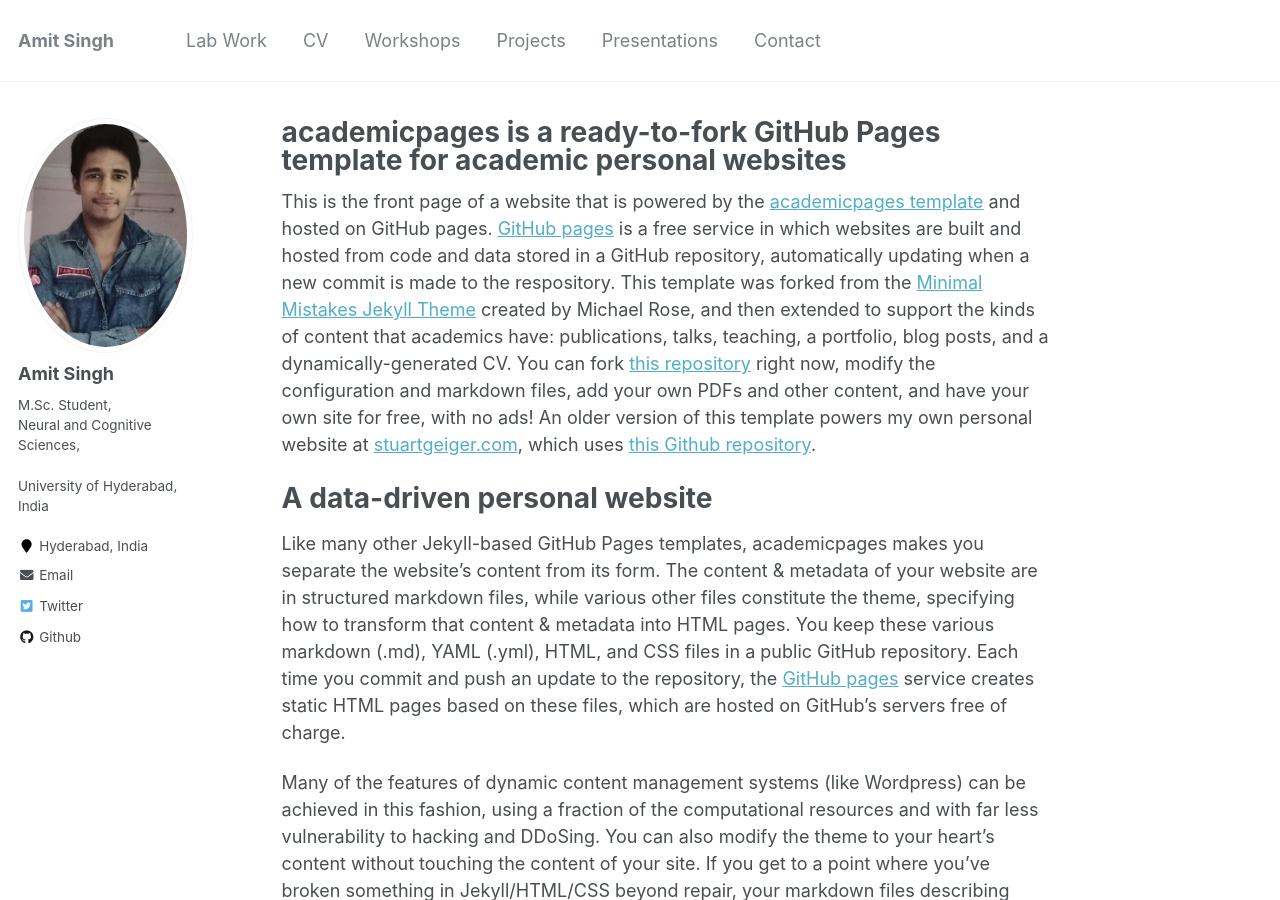
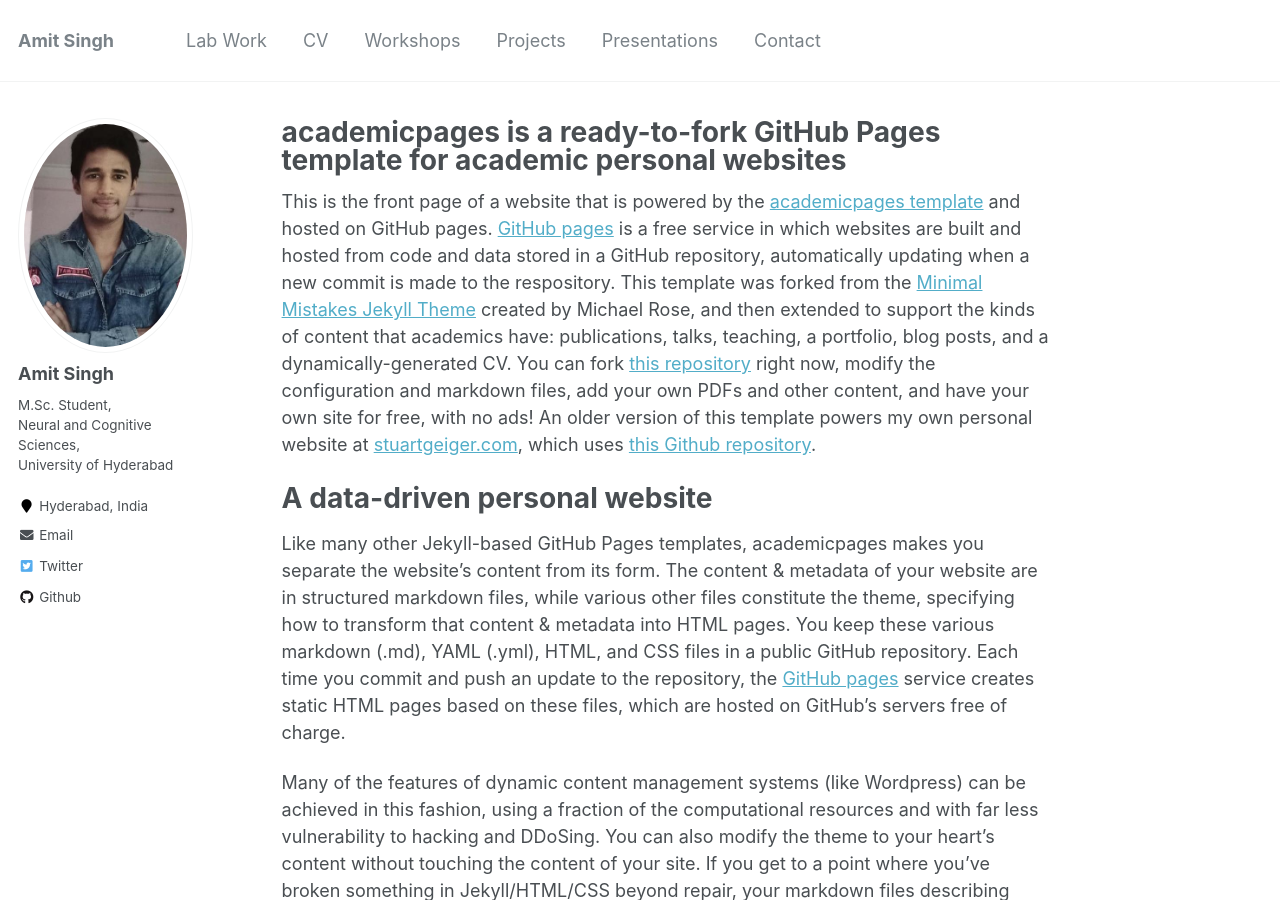
Before and after one commit to amits1ngh/amits1ngh.github.io, a Jekyll site: the page built from _pages/about.md, in a window 1280 px wide and 900 px high. Built offline with Jekyll 4.4.1, drawn with Linux system fonts in a browser that asks for light colours.

Commit message:
Update _config.yml

```diff
--- a/_config.yml
+++ b/_config.yml
@@ -79,7 +79,7 @@ analytics:
 author:
   name             : "Amit Singh"
   avatar           : "profile.png"
-  bio              : "M.Sc. Student, <br>Neural and Cognitive Sciences,<br /><br> University of Hyderabad, India<br />"
+  bio              : "M.Sc. Student, <br>Neural and Cognitive Sciences,<br> University of Hyderabad"
   location         : "Hyderabad, India"
   employer         :
   googlescholar    : #"https://scholar.google.com/citations?user=Ixg9n-EAAAAJ&hl=en"
```
